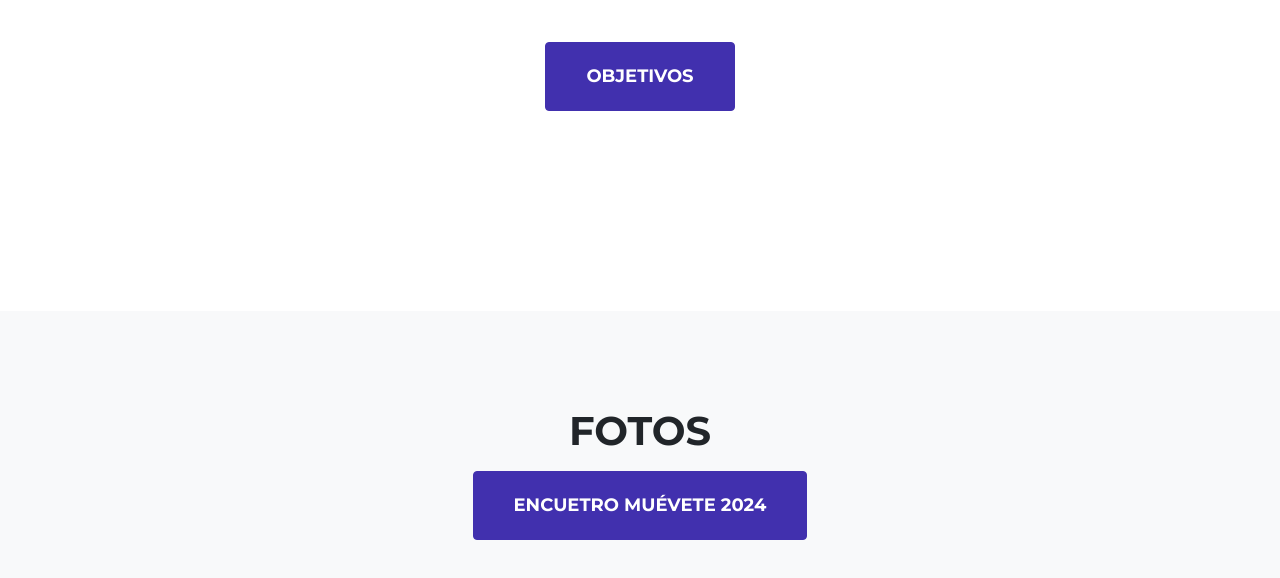
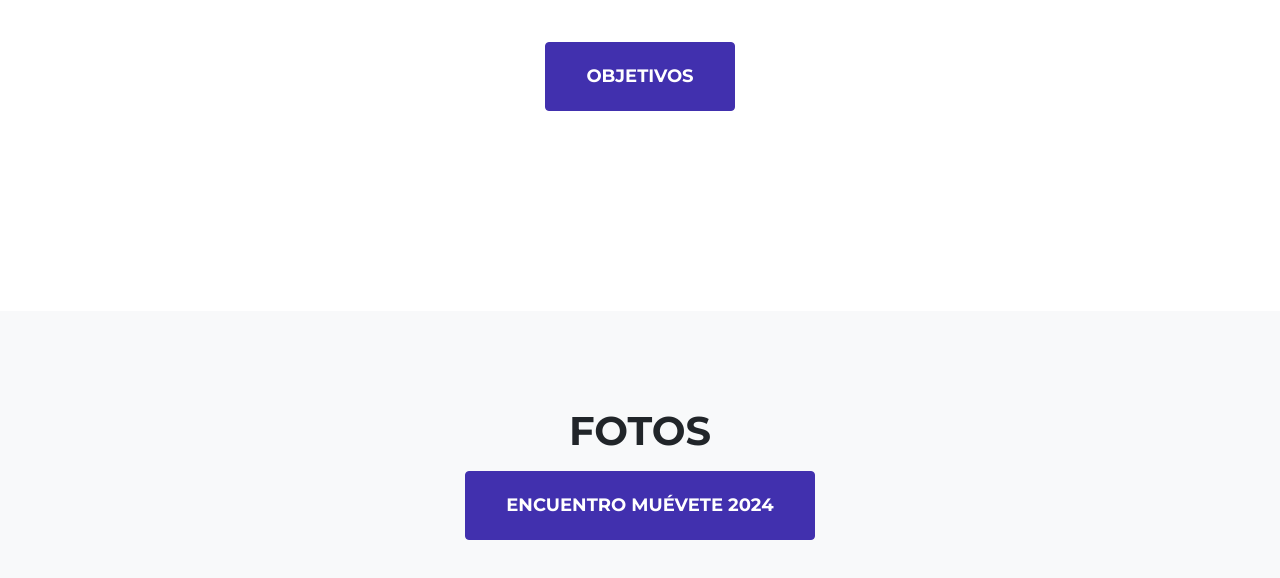
Before and after one commit to ivgarciag93/muevete, a plain HTML site: page index.html in a window 1280 px wide. Shown: the part 368-946 px from the top of the page. Drawn offline with nearby package versions, Linux system fonts and the light colour scheme.

Commit message:
Fix photos

```diff
--- a/index.html
+++ b/index.html
@@ -50,7 +50,7 @@
             <div class="container">
                 <div class="text-center">
                     <h2 class="section-heading text-uppercase">Fotos</h2>
-                    <a href="https://photos.google.com/u/1/album/AF1QipNgNgI3dlHc3fEykTeg-ne4jFdJ1FURLg-gPugI" target="_blank" class="btn btn-primary btn-xl text-uppercase">Encuetro Muévete 2024</a>
+                    <a href="https://photos.google.com/u/1/album/AF1QipNgNgI3dlHc3fEykTeg-ne4jFdJ1FURLg-gPugI" target="_blank" class="btn btn-primary btn-xl text-uppercase">Encuentro Muévete 2024</a>
                 </div>
             </div>
         </section>
```
